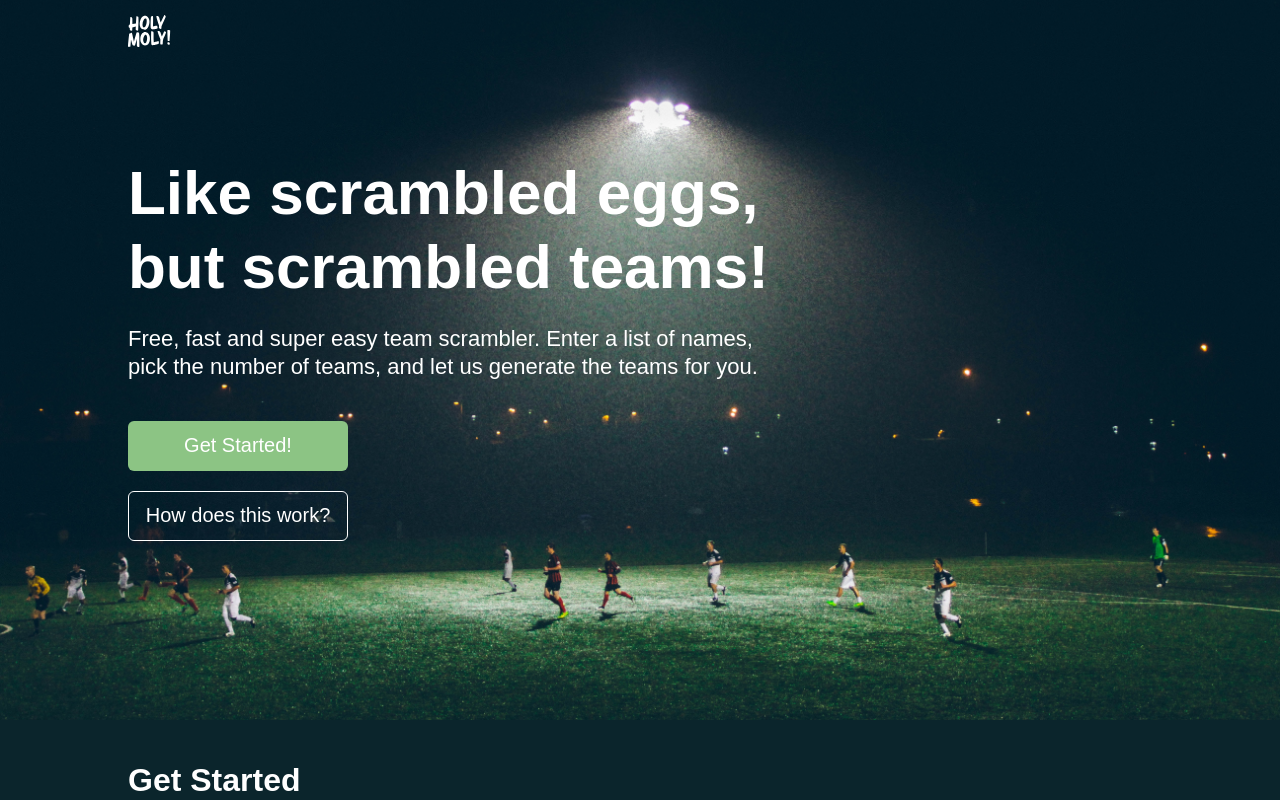
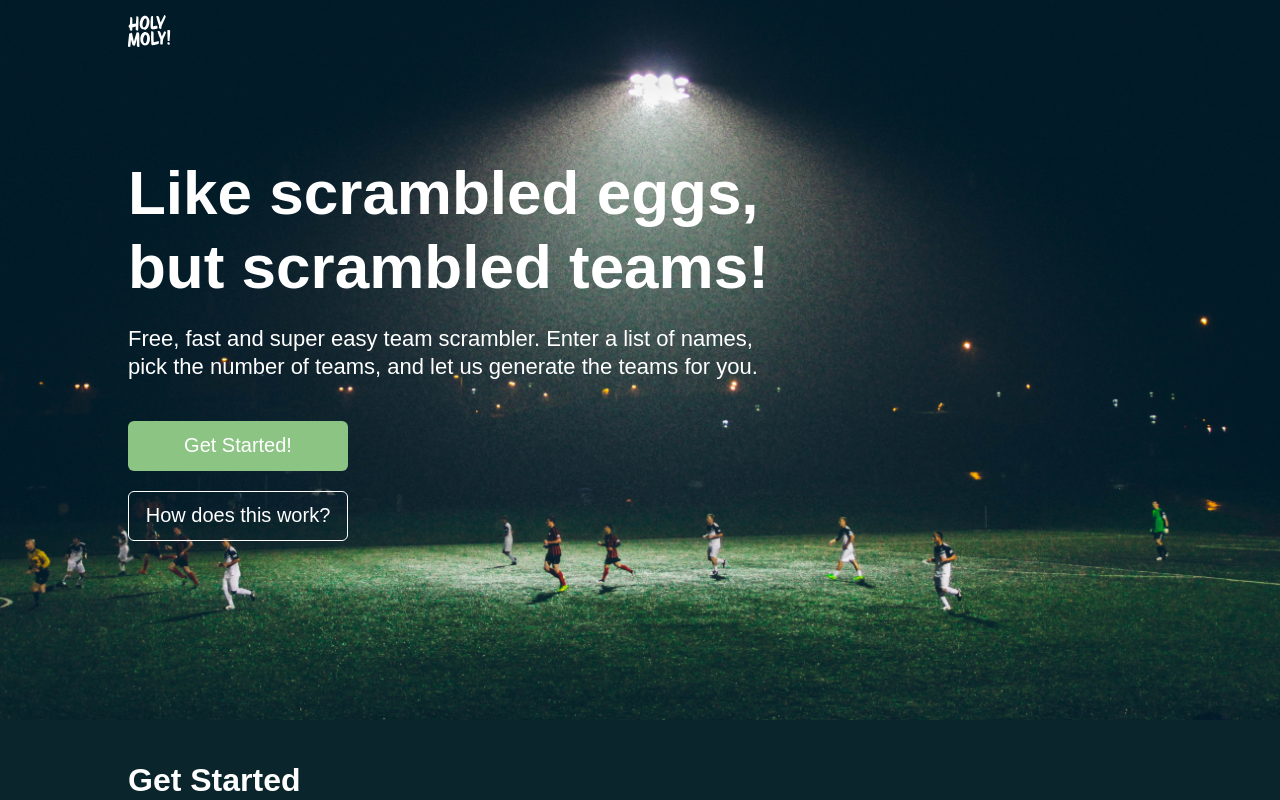
Before and after one commit to Korkken/scrambleteams, a React (Create React App) app: page / in a window 1280 px wide. Shown: the top 800 px of the page. Built offline with nearby package versions, Linux system fonts and the light colour scheme.

Commit message:
fixed background image

```diff
--- a/src/App.css
+++ b/src/App.css
@@ -19,7 +19,7 @@ font-face {
   height: 720px;
   background-size: cover;
   background-repeat: no-repeat;
-  background-position: 50% 50%;
+  background-position: 50% 70%;
   display: flex;
   flex-direction: column;
   justify-content: center;
```
